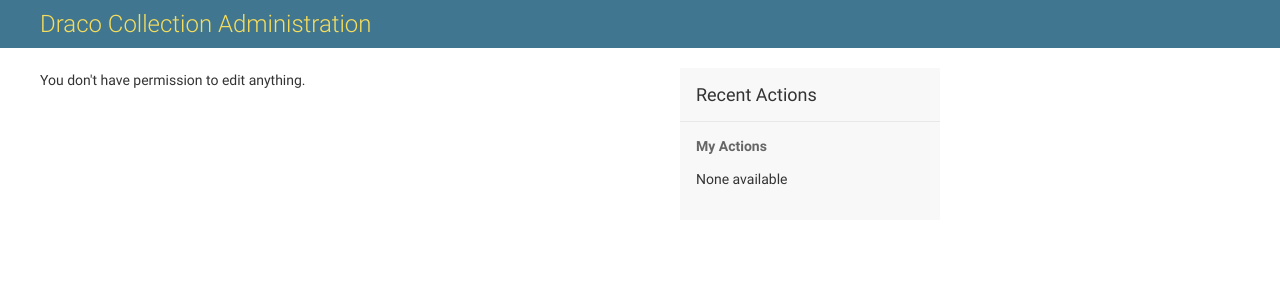
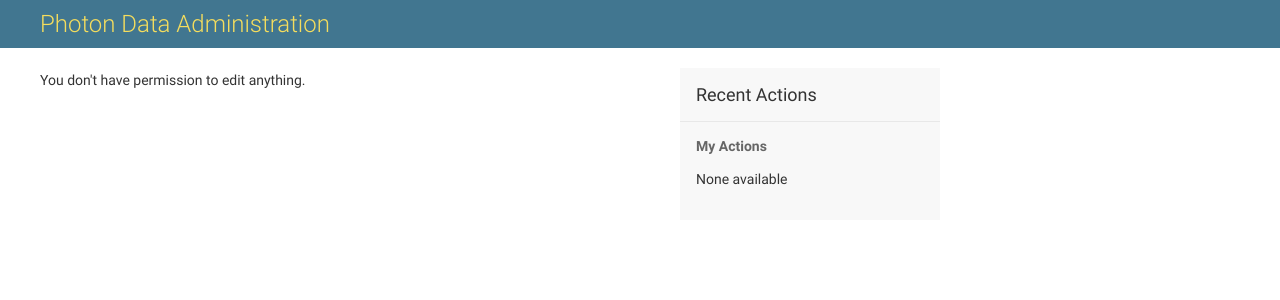
Before and after one commit to sabin512/dracoserver, a Django app: template templates/admin/index.html in a window 1280 px wide. Shown: the top 300 px of the page. Run offline with Django 3.2, Linux system fonts and the light colour scheme; the template is opened without the code that fills it, so the values that code supplies are empty.

Commit message:
Fix the title on the admin page.

```diff
--- a/templates/admin/base_site.html
+++ b/templates/admin/base_site.html
@@ -3,7 +3,7 @@
 {% block title %}{{ title }} | {{ site_title|default:_('Django site admin') }}{% endblock %}
 
 {% block branding %}
-<h1 id="site-name"><a href="{% url 'admin:index' %}">Draco Collection Administration</a></h1>
+<h1 id="site-name"><a href="{% url 'admin:index' %}">Photon Data Administration</a></h1>
 {% endblock %}
 
 {% block nav-global %}{% endblock %}
```
